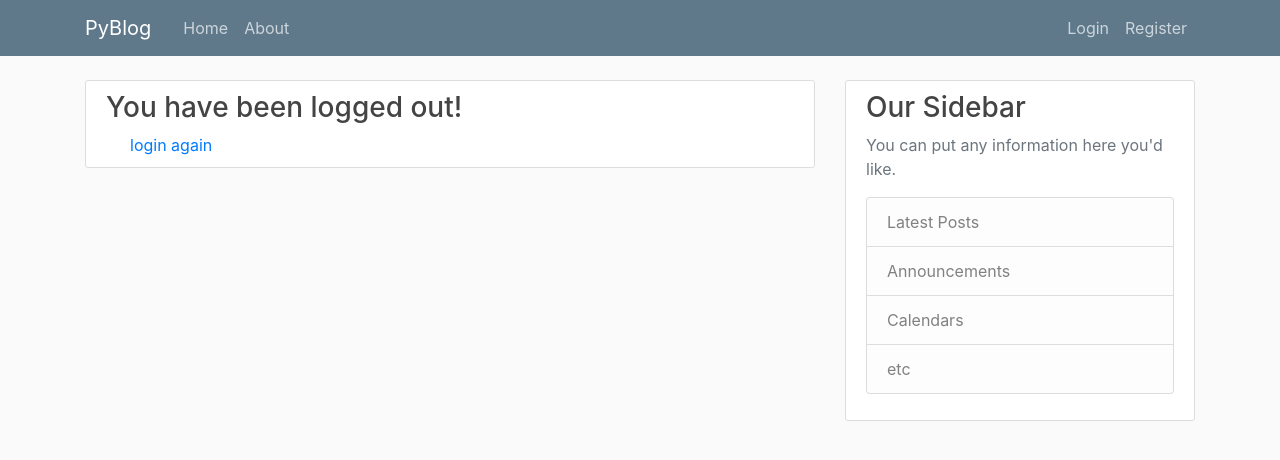
After one commit to RocTanweer/PyBlog, a Django app: page /logout/ in a window 1280 px wide. The commit adds this page. Shown: the top 460 px of the page. Run offline with Django 3.2, Linux system fonts and the light colour scheme; some libraries are stand-ins or nearby versions.

Commit message:
logout page is added

```diff
--- a/PyBlog/Blog/templates/Blog/about.html
+++ b/PyBlog/Blog/templates/Blog/about.html
@@ -1,6 +1,4 @@
-{% extends "blog/base.html" %}
+{% extends "Blog/base.html" %}
 {% block content %}
-{% for post in posts %}
     <h1>About Page</h1>
-{% endfor %}
 {% endblock content %}
--- a/PyBlog/Blog/templates/Blog/base.html
+++ b/PyBlog/Blog/templates/Blog/base.html
@@ -37,8 +37,13 @@
                     </div>
                     <!-- Navbar Right Side -->
                     <div class="navbar-nav">
-                        <a class="nav-item nav-link" href="#">Login</a>
-                        <a class="nav-item nav-link" href="#">Register</a>
+                        {% if user.is_authenticated %}
+                            <a class="nav-item nav-link" href="{% url 'logout' %}">Logout</a>
+                        {% else %}
+                            <a class="nav-item nav-link" href="{% url 'login' %}">Login</a>
+                            <a class="nav-item nav-link" href="{% url 'register' %}">Register</a>
+                        {% endif %}
+
                     </div>
                 </div>
             </div>
--- a/PyBlog/PyBlog/urls.py
+++ b/PyBlog/PyBlog/urls.py
@@ -17,7 +17,7 @@ from django.contrib import admin
 from django.urls import path
 from django.urls import include
 from users import views as users_view
-from django.contrib.auth.views import LoginView
+from django.contrib.auth.views import LoginView,LogoutView
 
 #using include('blog.urls') to tell django that whenever blog/ is used,django will then refer to the blog.urls of
 # the blog app.
@@ -26,5 +26,6 @@ urlpatterns = [
     path('admin/', admin.site.urls),
     path('register/', users_view.register, name='register'),
     path('login/', LoginView.as_view(template_name='users/login.html'), name='login'),
+    path('logout/', LogoutView.as_view(template_name='users/logout.html'), name='logout'),
     path('', include('Blog.urls')),
 ]
--- a/PyBlog/users/templates/users/login.html
+++ b/PyBlog/users/templates/users/login.html
@@ -14,7 +14,7 @@
     </form>
     <div class="border-top pt-3">
         <small class="text-muted">
-            Need an Account?<a class="ml-2" href="#">Sign Up</a>
+            Need an Account?<a class="ml-2" href="{% url 'register' %}">Sign Up</a>
         </small>
     </div>
 </div>
--- /dev/null
+++ b/PyBlog/users/templates/users/logout.html
@@ -0,0 +1,11 @@
+{% extends "blog/base.html" %}
+{% block content %}
+<div class="content-section">
+    <div>
+        <h3>
+            You have been logged out!
+        </h3>
+        <a href="{% url 'login' %}" class="ml-4">login again</a>
+    </div>
+</div>
+{% endblock content %}
--- a/PyBlog/users/templates/users/register.html
+++ b/PyBlog/users/templates/users/register.html
@@ -14,7 +14,7 @@
     </form>
     <div class="border-top pt-3">
         <small class="text-muted">
-            Already Have An Account? <a class="ml-2" href="#">Sign In</a>
+            Already Have An Account? <a class="ml-2" href="{% url 'login' %}">Sign In</a>
         </small>
     </div>
 </div>
```
Also changed, not shown: PyBlog/db.sqlite3.
